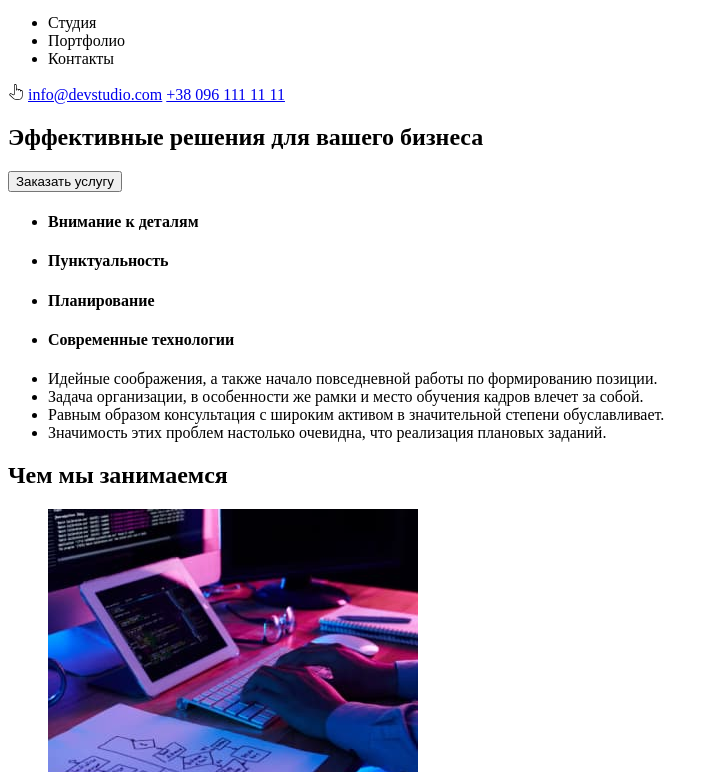
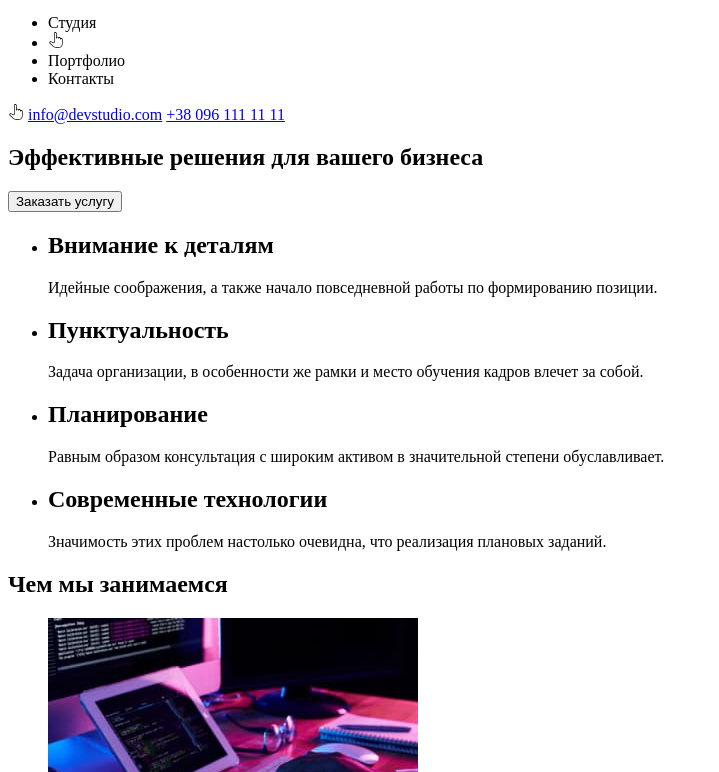
Before and after one commit to mimoauto/HW1, a plain HTML site: page index.html in a window 1280 px wide. Shown: the part 28-800 px from the top of the page, without its empty margins (0-719 px from the left). Drawn offline with Linux system fonts and the light colour scheme.

Commit message:
Update index.html

```diff
--- a/index.html
+++ b/index.html
@@ -15,16 +15,19 @@
   <body>
     <header>
       <!-- Head menu -->
-      <a href="#" class=""><span class="logo">WebStudio</span></a>
       <nav>
+        <a href="#" class=""><span class="logo">WebStudio</span></a>
         <ul>
           <li>Студия</li>
+          <li class="finger-studio">
+            <img src="./images/finger2.svg" alt="finger" />
+          </li>
           <li>Портфолио</li>
           <li>Контакты</li>
         </ul>
       </nav>
       <div>
-        <img src="./images/finger2.svg" alt="email" />
+        <img src="./images/finger2.svg" alt="finger" class="finger-email" />
         <a href="mailto:info@devstudio.com">info@devstudio.com</a>
 
         <a href="tel:+380961111111">+38 096 111 11 11</a>
@@ -41,29 +44,19 @@
       <!-- section 2 -->
       <section class="description-of-services">
         <ul class="table-of-contents">
-          <li class="table"><h4>Внимание к деталям</h4></li>
-          <li class="table"><h4>Пунктуальность</h4></li>
-          <li class="table"><h4>Планирование</h4></li>
-          <li class="table"><h4>Современные технологии</h4></li>
-        </ul>
-
-        <ul>
-          <li class="description">
+          <li class="table"><h2>Внимание к деталям</h2>
+          <p class="description">
             Идейные соображения, а также начало повседневной работы по
-            формированию позиции.
-          </li>
-          <li class="description">
-            Задача организации, в особенности же рамки и место обучения кадров
-            влечет за собой.
-          </li>
-          <li class="description">
-            Равным образом консультация с широким активом в значительной степени
-            обуславливает.
-          </li>
-          <li class="description">
-            Значимость этих проблем настолько очевидна, что реализация плановых
-            заданий.
-          </li>
+            формированию позиции.</p></li>
+          <li class="table"><h2>Пунктуальность</h4>
+          <p class="description">Задача организации, в особенности же рамки и место обучения кадров
+            влечет за собой.</p></li>
+          <li class="table"><h2>Планирование</h2>
+          <p class="description">Равным образом консультация с широким активом в значительной степени
+            обуславливает.</p></li>
+          <li class="table"><h2>Современные технологии</h2>
+          <p class="description"> Значимость этих проблем настолько очевидна, что реализация плановых
+            заданий.</p></li>
         </ul>
       </section>
 
@@ -88,32 +81,25 @@
         <h2>Наша команда</h2>
         <ul>
           <li>
-            <article>
               <img src="./images/img1.jpg" alt="Игорь Демьяненко" width="270" />
               <p class="name">Игорь Демьяненко</p>
               <p class="job-title">Product Designer</p>
-            </article>
           </li>
           <li>
-            <article>
               <img src="./images/img2.jpg" alt="Ольга Репина" width="270" />
               <p class="name">Ольга Репина</p>
               <p class="job-title">Frontend Developer</p>
-            </article>
           </li>
           <li>
-            <article>
               <img src="./images/img3.jpg" alt="Николай Тарасов" width="270" />
               <p class="name">Николай Тарасов</p>
               <p class="job-title">Marketing</p>
-            </article>
+
           </li>
           <li>
-            <article>
               <img src="./images/img4.jpg" alt="Михаил Ермаков" width="270" />
               <p class="name">Михаил Ермаков</p>
               <p class="job-title">UI Designer</p>
-            </article>
           </li>
         </ul>
       </section>
```
